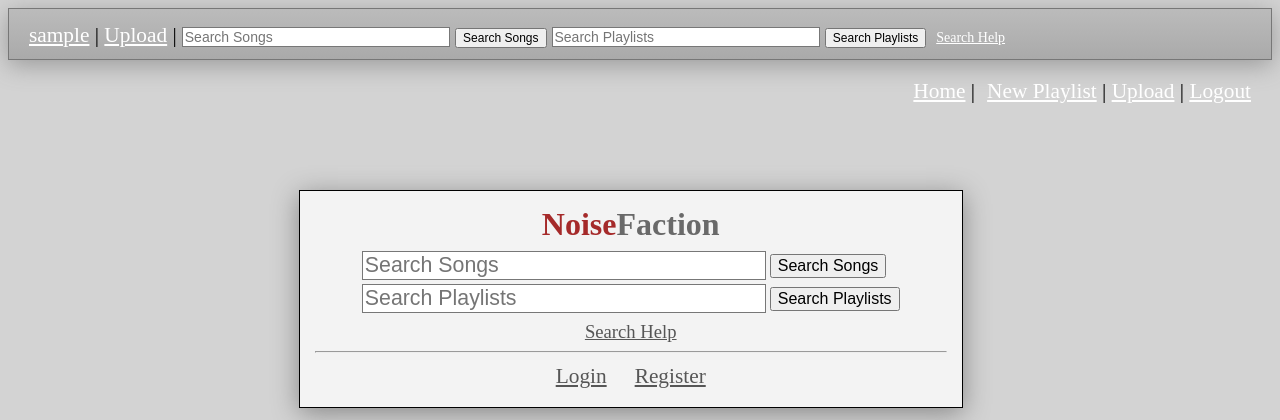
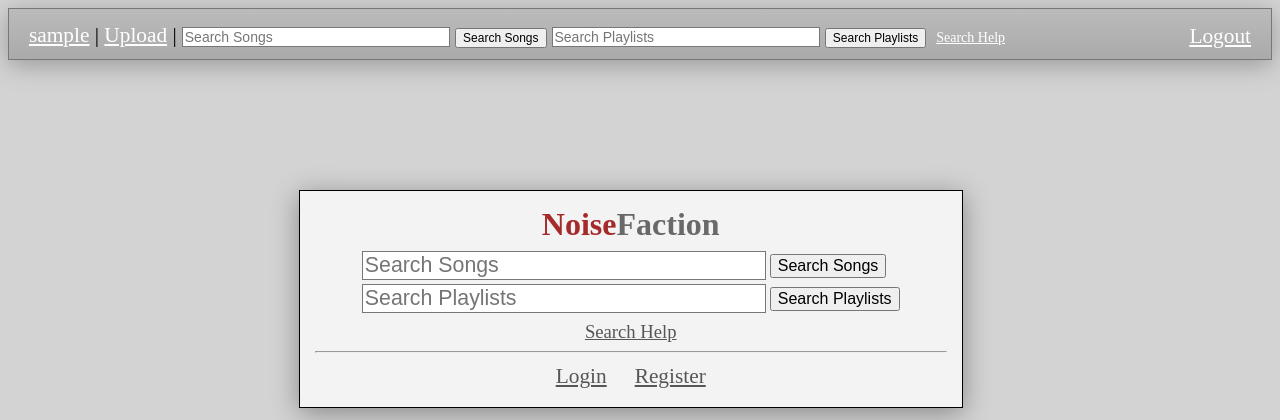
Before and after one commit to ThomasGagne/team2-ups-cs455, a PHP site: page /index.php in a window 1280 px wide. Shown: the top 420 px of the page. Run offline with PHP 8.4, Linux system fonts and the light colour scheme; the visitor is signed in with stand-in values (Sample User, id 1).

Commit message:
changed header file -Josh

```diff
--- a/header.php
+++ b/header.php
@@ -32,23 +32,12 @@
         <span class="headerUsername">
             <a href="/searchHelp.php" style="font-size: 14px; margin-left: -10px;">Search Help</a>
         </span>
-
         <span class="headerLogout">
             <?php
             if (isset($_SESSION["username"])) {
-                echo '<a href="/newPlaylist.php">New Playlist</a>';
-                echo "  |  ";
-                echo '<a href="/uploadFile.php">Upload</a>';
-                echo "  |  ";
                 echo '<a href="/logout.php">Logout</a>';
             }
             ?>
         </span>
-        <span class ="indexHome">
-            <?php
-                echo '<a href="/index.php">Home</a>';
-                echo "  |  ";
-            ?>
-        </span>
     </div>
 </header>
```
